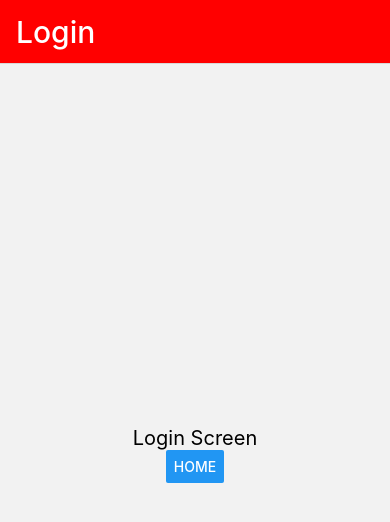
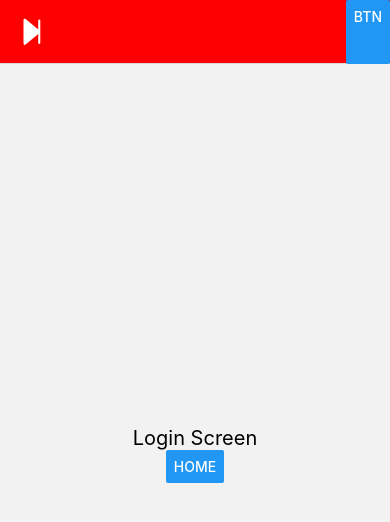
Before and after one commit to ShivanshMehtaa/RNative, a React Native app: screen /Login in a window 390 px wide. Shown: the top 522 px of the page. Built offline with nearby package versions, Linux system fonts and the light colour scheme.

Commit message:
third commit

```diff
--- a/App.js
+++ b/App.js
@@ -2,15 +2,25 @@ import {
   Button,
   StyleSheet,
   Text,
+  TextInput,
   View,
 } from "react-native";
 
+import Home from "./components/Home";
+import Login from "./components/Login";
+import HeaderRightComp from "./components/HeaderRight";
+
 import { NavigationContainer } from "@react-navigation/native";
 import { createNativeStackNavigator } from "@react-navigation/native-stack";
+import { AntDesign } from '@expo/vector-icons';
 
 export default function App() {
 
   const Stack = createNativeStackNavigator()
+
+  const leftButton = () =>{
+    console.warn("left button press")
+  }
 
   return (
     <NavigationContainer>
@@ -23,8 +33,17 @@ export default function App() {
             fontSize:30
           }
         }}>
-        <Stack.Screen name="Login" component={Login}  />
+        <Stack.Screen name="Login" component={Login}  options={{
+          headerTitle:(props)=><AntDesign name="stepforward" onPress={leftButton} size={30} color="white" />,
+          headerRight:(props)=><HeaderRightComp/>,
+          title: "User Login",
+          headerTintColor:'white',
+          headerTitleStyle:{
+            fontSize:30
+          }
+        }}/>
         <Stack.Screen name="Home" component={Home} options={{
+          title: "Home",
           headerStyle:{
             backgroundColor:'blue',
           },
@@ -37,25 +56,6 @@ export default function App() {
     </NavigationContainer>
   )
 }
-
-const Home = (props) => {
-  return (
-    <View style={styles.main}>
-      <Text style={{ fontSize: 20 }}>Home Screen</Text>
-      <Button title="login" onPress={()=>props.navigation.navigate("Login")}/>
-    </View>
-  )
-}
-const Login = (props) => {
-  return (
-    <View style={styles.main}>
-      <Text style={{ fontSize: 20 }}>Login Screen</Text>
-      <Button title="home" onPress={()=>props.navigation.navigate("Home")}/>
-    </View>
-  )
-}
-
-
 
 const styles = StyleSheet.create({
   main: {
@@ -76,5 +76,4 @@ const styles = StyleSheet.create({
     elevation: 10,
     shadowOpacity: 1,
   }
-
 });
--- /dev/null
+++ b/components/HeaderRight.js
@@ -0,0 +1,13 @@
+import { Button, TextInput, View } from "react-native"
+
+const HeaderRightComp = () =>
+{
+  return(
+    <View style={{flex:1, justifyContent:'flex-end',flexDirection:'row'}}>
+      <Button title="btn"></Button>
+      {/* <TextInput style={{margin:5,borderColor:'white', borderWidth:3}} placeholder="name"/> */}
+    </View>
+  )
+}
+
+export default HeaderRightComp;
--- /dev/null
+++ b/components/Home.js
@@ -0,0 +1,40 @@
+import {
+    Button,
+    StyleSheet,
+    Text,
+    TextInput,
+    View,
+} from "react-native";
+
+const Home = (props) => {
+    return (
+        <View style={styles.main}>
+            <Text style={{ fontSize: 20 }}>Home Screen</Text>
+            <Button title="login" onPress={() => props.navigation.navigate("Login")} />
+        </View>
+    )
+}
+
+const styles = StyleSheet.create({
+    main: {
+      flex: 1,
+      padding: 10,
+      alignItems: 'center',
+      justifyContent: 'center',
+    },
+    button: {
+      backgroundColor: '#bbb',
+      color: '#fff',
+      fontSize: 20,
+      textAlign: 'center',
+      padding: 10,
+      margin: 10,
+      borderRadius: 10,
+      shadowColor: 'red',
+      elevation: 10,
+      shadowOpacity: 1,
+    }
+
+  });
+
+  export default Home;
--- /dev/null
+++ b/components/Login.js
@@ -0,0 +1,36 @@
+import { AntDesign } from "@expo/vector-icons"
+import { Button, StyleSheet, Text, View } from "react-native"
+
+
+const Login = (props) => {
+    return (
+        <View style={styles.main}>
+            <Text style={{ fontSize: 20 }}>Login Screen</Text>
+            <Button title="home" onPress={() => props.navigation.navigate("Home")}></Button>
+        </View>
+    )
+}
+
+const styles = StyleSheet.create({
+    main: {
+        flex: 1,
+        padding: 10,
+        alignItems: 'center',
+        justifyContent: 'center',
+    },
+    button: {
+        backgroundColor: '#bbb',
+        color: '#fff',
+        fontSize: 20,
+        textAlign: 'center',
+        padding: 10,
+        margin: 10,
+        borderRadius: 10,
+        shadowColor: 'red',
+        elevation: 10,
+        shadowOpacity: 1,
+    }
+
+});
+
+export default Login;
--- a/package.json
+++ b/package.json
@@ -9,6 +9,7 @@
     "web": "expo start --web"
   },
   "dependencies": {
+    "@expo/vector-icons": "^13.0.0",
     "@react-navigation/native": "^6.1.7",
     "@react-navigation/native-stack": "^6.9.13",
     "expo": "~49.0.5",
@@ -17,6 +18,7 @@
     "react-native": "0.72.3",
     "react-native-safe-area-context": "4.6.3",
     "react-native-screens": "~3.22.0",
+    "react-native-vector-icons": "^10.0.0",
     "react-native-webview": "^13.3.1"
   },
   "devDependencies": {
```
Also changed, not shown: 1 other file (tests, documents, lock files or other folders).
